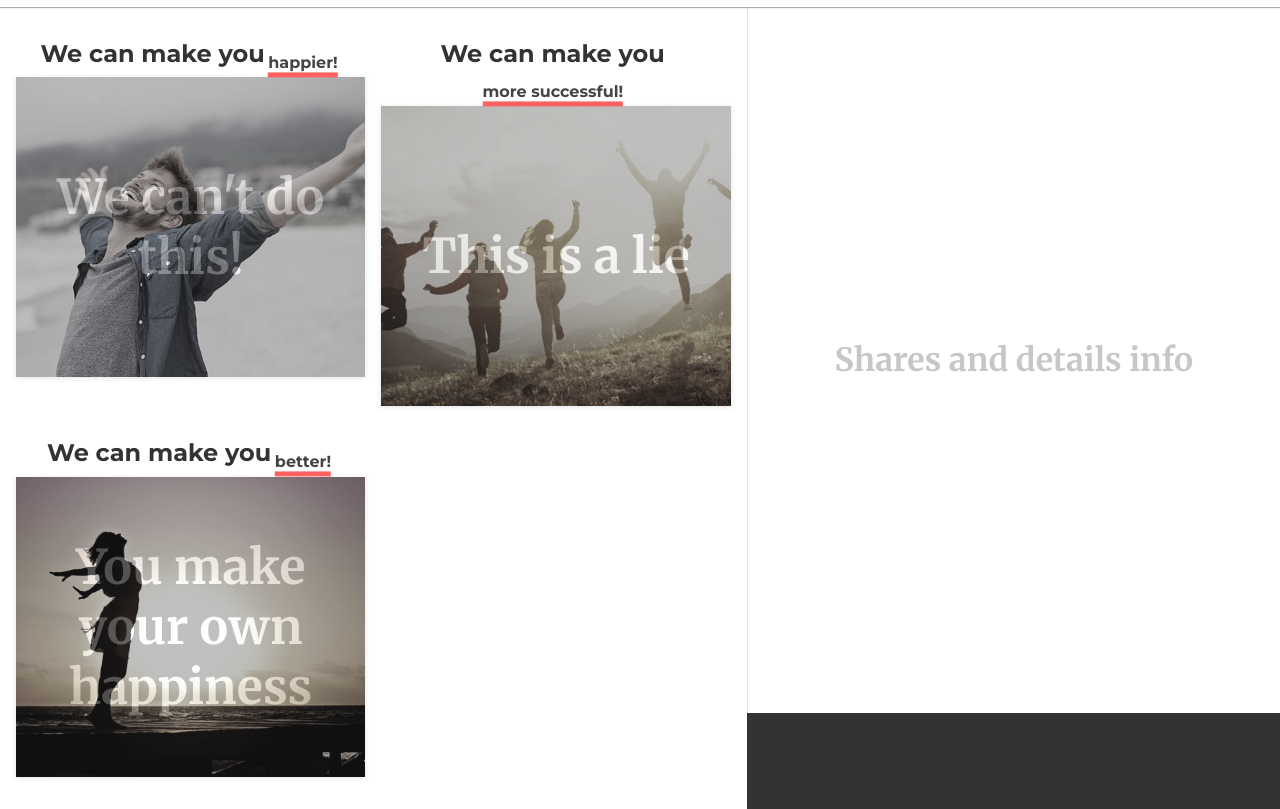
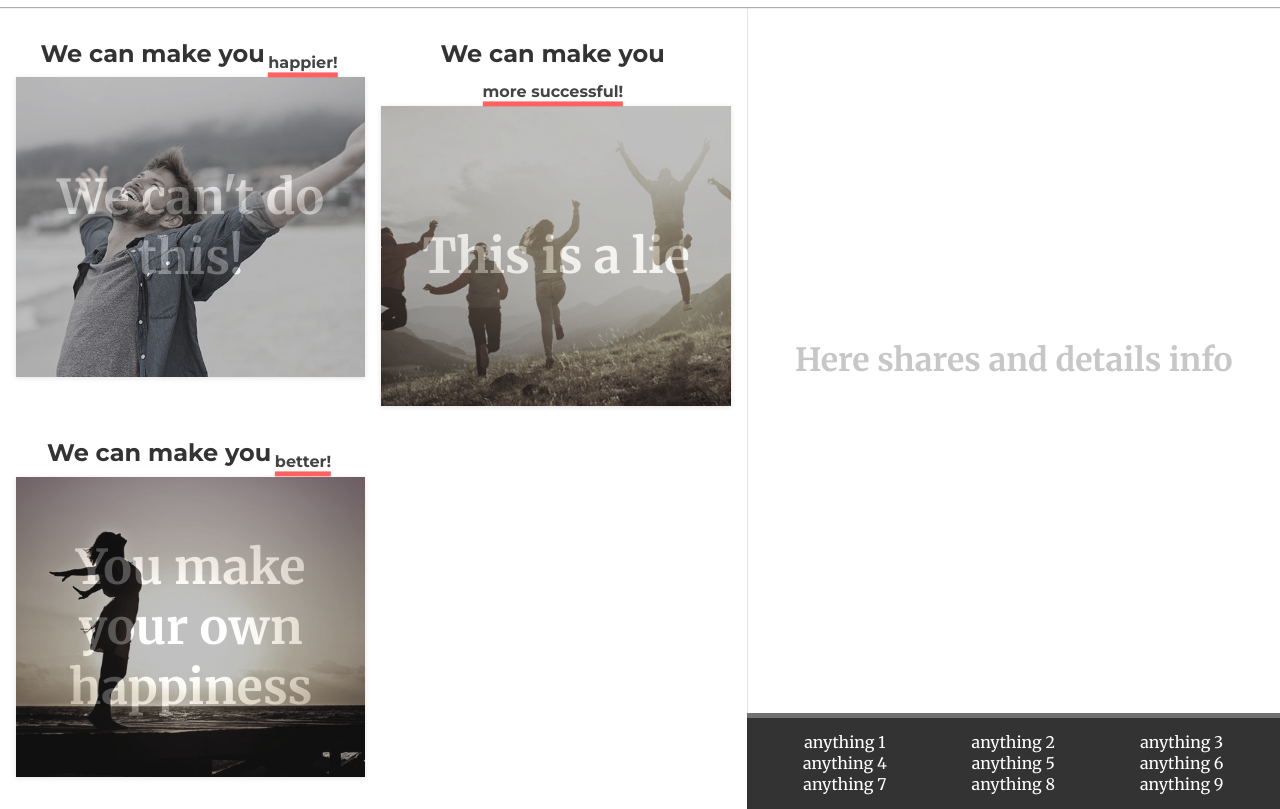
Before and after one commit to DarkKeksik/GridCSS-learn, a plain HTML site: page index.html in a window 1280 px wide. Shown: the part 153-962 px from the top of the page. Drawn offline with Linux system fonts and the light colour scheme.

Commit message:
Created a 'footer'

```diff
--- a/index.html
+++ b/index.html
@@ -50,6 +50,7 @@
 
         <main class="main main-col2">
             <!-- Item -->
+            <a href="#">
                 <article class="main__article">
                     <header class="main__article-header">
                         <h1 class="main__article-title">
@@ -61,8 +62,10 @@
                         <div class="main__article-description">We can't do this!</div>
                     </div>
                 </article>
+            </a>
 
             <!-- Item -->
+            <a href="#">
                 <article class="main__article">
                     <header class="main__article-header">
                         <h1 class="main__article-title">
@@ -74,8 +77,10 @@
                         <div class="main__article-description">This is a lie</div>
                     </div>
                 </article>
+            </a>
 
             <!-- Item -->
+            <a href="#">
                 <article class="main__article">
                     <header class="main__article-header">
                         <h1 class="main__article-title">
@@ -87,11 +92,22 @@
                         <div class="main__article-description">You make your own happiness</div>
                     </div>
                 </article>
+            </a>
         </main>
 
-        <aside class="aside">Shares and details info</aside>
+        <aside class="aside">Here shares and details info</aside>
 
-        <footer class="footer"></footer>
+        <footer class="footer">
+            <a href="#" class="footer__href">anything 1</a>
+            <a href="#" class="footer__href">anything 2</a>
+            <a href="#" class="footer__href">anything 3</a>
+            <a href="#" class="footer__href">anything 4</a>
+            <a href="#" class="footer__href">anything 5</a>
+            <a href="#" class="footer__href">anything 6</a>
+            <a href="#" class="footer__href">anything 7</a>
+            <a href="#" class="footer__href">anything 8</a>
+            <a href="#" class="footer__href">anything 9</a>
+        </footer>
     </div>
 </body>
 
--- a/template/css/style.less
+++ b/template/css/style.less
@@ -159,7 +159,11 @@ a {
     }
     &__article {
         color: #333;
+        transition-duration: .3s;
 
+        &:hover {
+            transform: scale(1.02);
+        }
         &-header {
             position: relative;
             margin-bottom: 0.4rem;
@@ -225,6 +229,16 @@ a {
 .footer {
     grid-area: footer;
     background-color: #333;
+    display: grid;
+    grid-template-columns: 1fr 1fr 1fr;
+    padding: .875rem;
+    font-family: "Merriweather";
+    text-align: center;
+    border-top: 5px solid #717171;
+
+    &__href {
+        color: white;
+    }
 }
 
 @media screen and (max-width: 768px) {
```
Also changed, not shown: template/css/style.css. Lines whose indentation alone changed are shown as unchanged.
